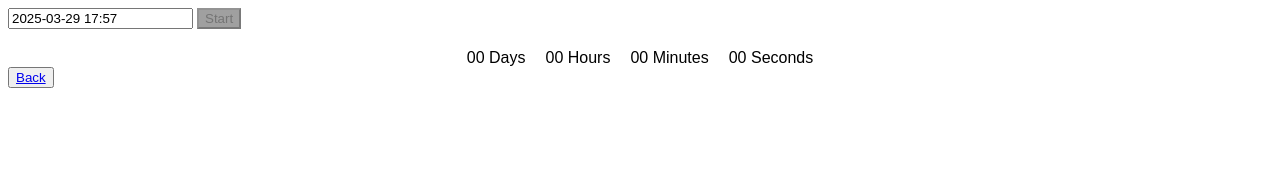
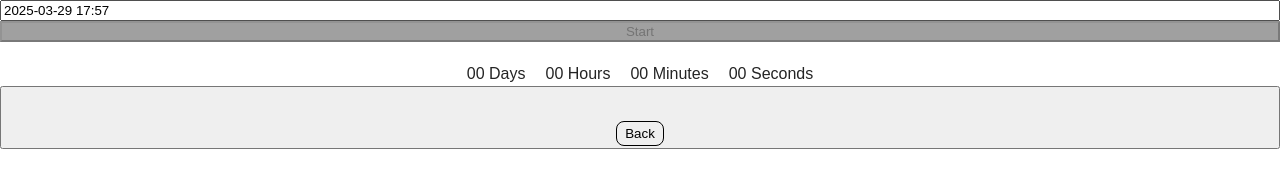
Before and after one commit to SelenaAnya/goit-js-hw-10, a plain HTML site: page 1-timer.html in a window 1280 px wide. Drawn offline with nearby package versions, Linux system fonts and the light colour scheme.

Commit message:
Deploying to gh-pages from @ SelenaAnya/goit-js-hw-10@cfcc913247a79c2188c5965aeb1b8603d4297a3c 🚀

```diff
--- a/1-timer.html
+++ b/1-timer.html
@@ -6,11 +6,11 @@
     <title>Timer</title>
     <link rel="stylesheet" href="https://cdn.jsdelivr.net/npm/flatpickr/dist/flatpickr.min.css">
     <script src="https://cdn.jsdelivr.net/npm/flatpickr"></script>
-    <link rel="stylesheet" href="./css/staile.css">
   <script type="module" crossorigin src="/goit-js-hw-10/1-timer.js"></script>
   <link rel="modulepreload" crossorigin href="/goit-js-hw-10/assets/modulepreload-polyfill-B5Qt9EMX.js">
   <link rel="modulepreload" crossorigin href="/goit-js-hw-10/assets/vendor-BbbuE1sJ.js">
   <link rel="stylesheet" crossorigin href="/goit-js-hw-10/assets/vendor-CZjNVMTf.css">
+  <link rel="stylesheet" crossorigin href="/goit-js-hw-10/assets/styles-DvPDDfy5.css">
 </head>
 <body>
   <input type="text" id="datetime-picker" />
```
Also changed, not shown: 1-timer.js (+1 -1 lines), 2-snackbar.html (+1 -1 lines), index.html (+1 -1 lines), assets/styles-DvPDDfy5.css (renamed from assets/index-DvPDDfy5.css), 1 other file.
